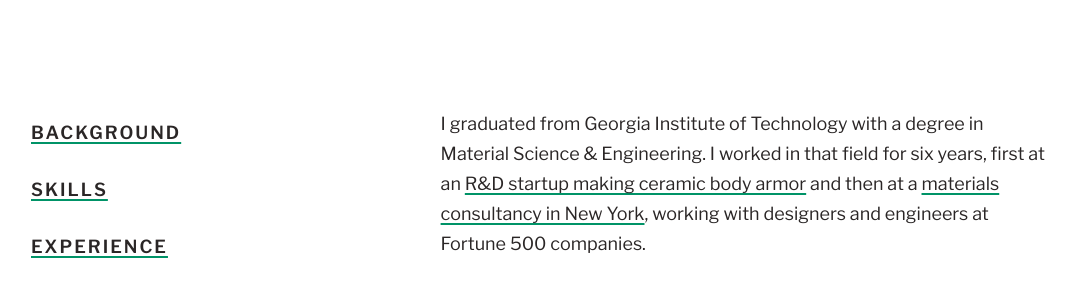
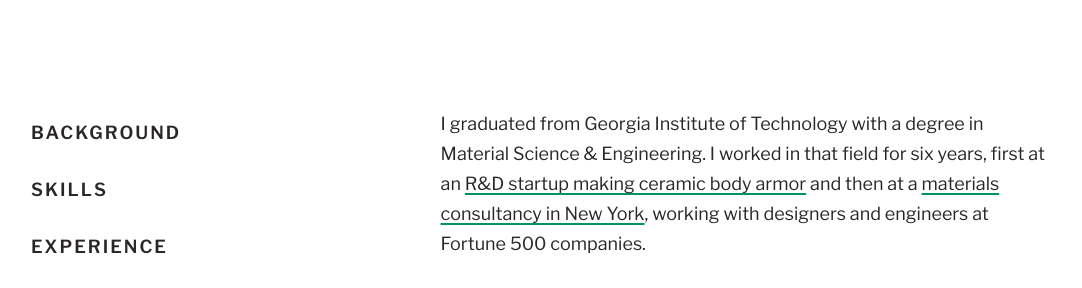
Before and after one commit to coalest/coalest.github.io, an Eleventy site: page index.html in a window 1280 px wide. Shown: the part 780-1068 px from the top of the page, without its empty margins (97-1179 px from the left). Built offline with nearby package versions, Linux system fonts and the light colour scheme; Eleventy itself is replaced by a stand-in of ours; files that its build step writes are made by us from their sources.

Commit message:
Fix navbar link styling

```diff
--- a/styles.css
+++ b/styles.css
@@ -51,6 +51,10 @@ a {
   text-underline-offset: 0.2rem;
 }
 
+nav a {
+  text-decoration: none;
+}
+
 .intro a {
   text-underline-offset: 0.4rem;
 }
@@ -58,6 +62,7 @@ a {
 a:hover {
   text-decoration-style: dotted;
 }
+
 
 nav ul li.active, nav ul li a:hover {
   color: var(--primary);
```
Also changed, not shown: 1 other file.
